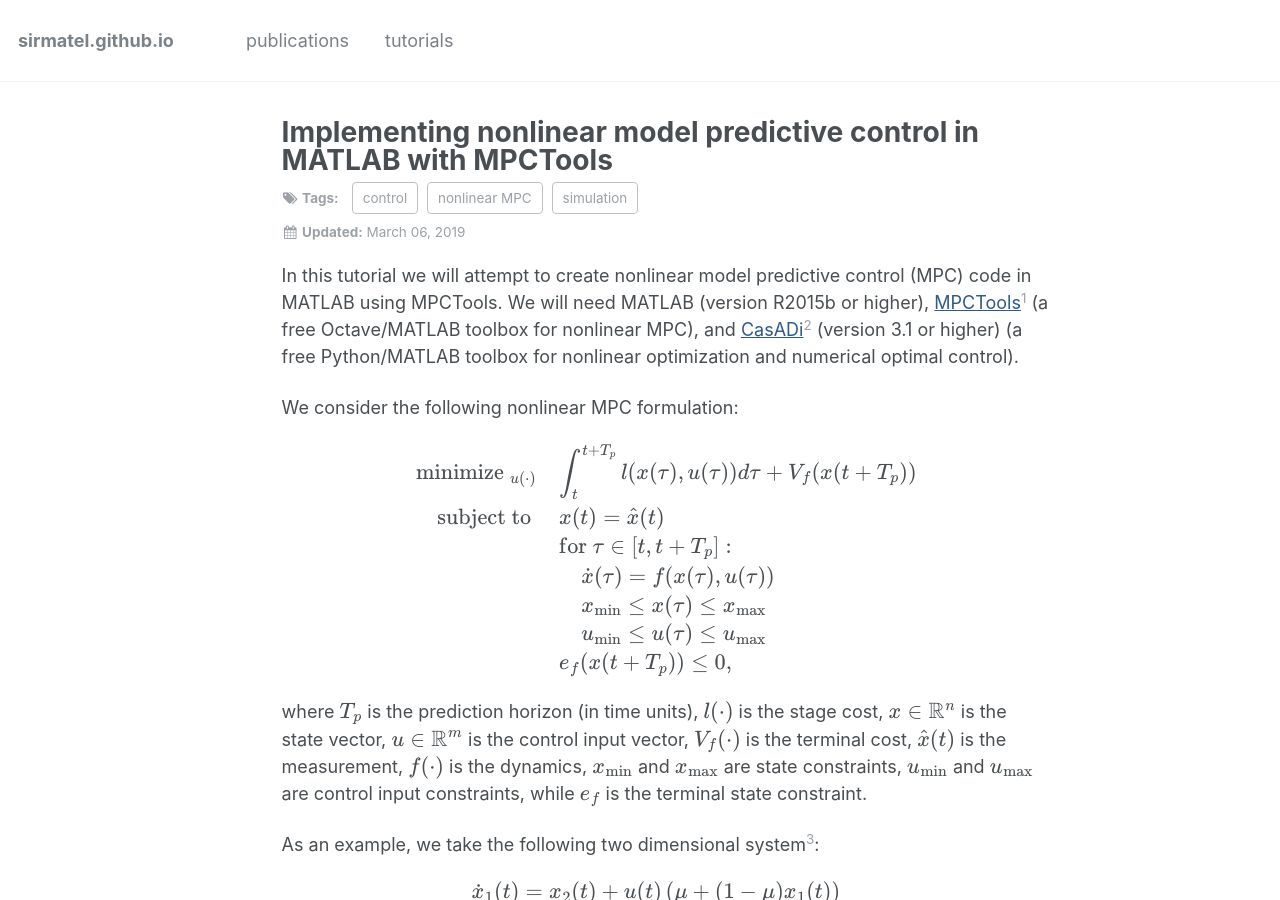
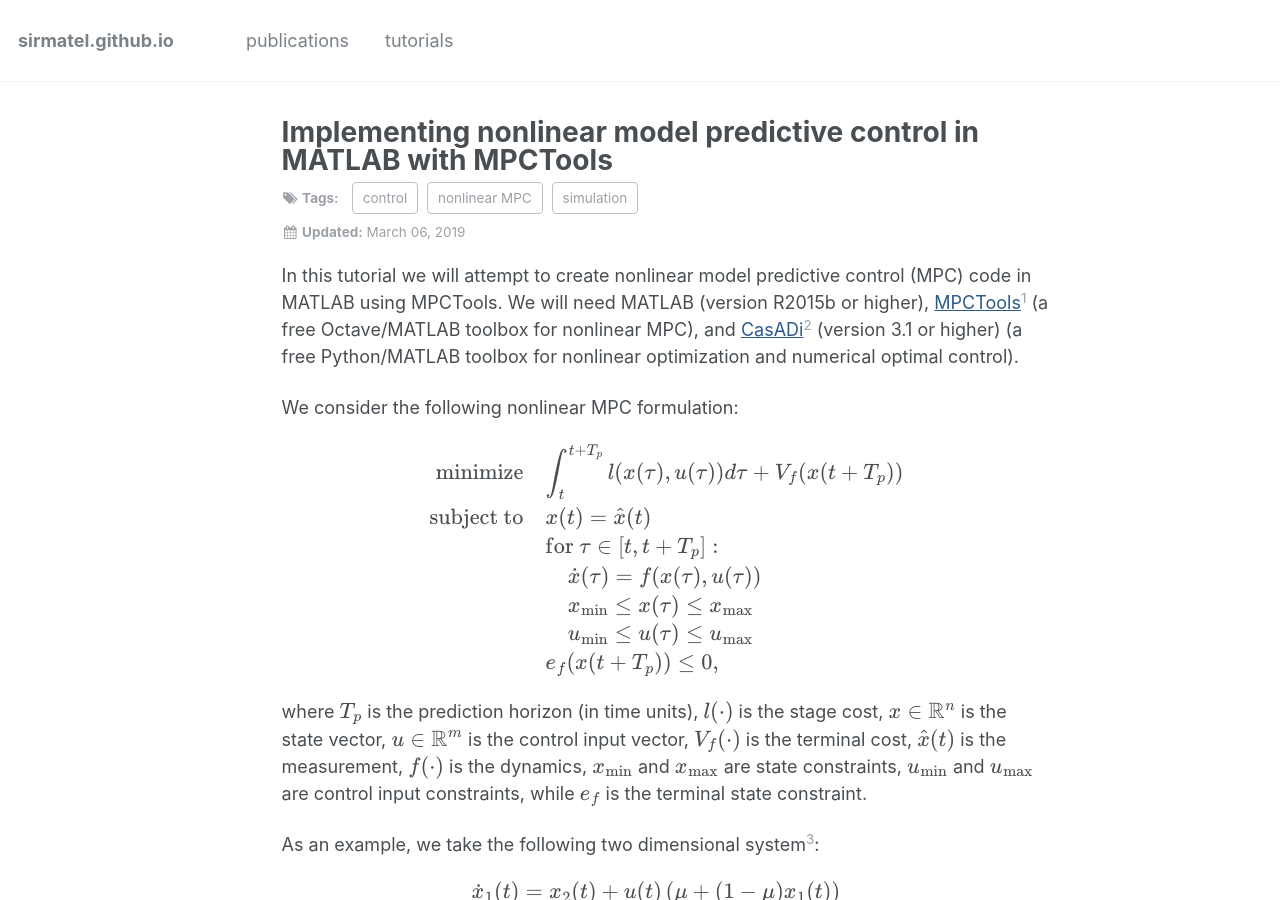
Before and after one commit to sirmatel/sirmatel.github.io, a Jekyll site: the page built from _posts/tutorials/2019-03-06-standardmpc.md, in a window 1280 px wide and 900 px high. Built offline with Jekyll 4.4.1, drawn with Linux system fonts in a browser that asks for light colours; formulas are drawn with MathJax 3; comment, search, counter and statistics services are not loaded; some of the changed lines change nothing that is shown; some of the changed text lies outside the part shown.

Commit message:
Update 2019-03-06-standardmpc.md

`````diff
--- a/_posts/tutorials/2019-03-06-standardmpc.md
+++ b/_posts/tutorials/2019-03-06-standardmpc.md
@@ -18,8 +18,8 @@
 
 $$
 \begin{aligned}
-\text{minimize }_{u(\cdot)} & \quad \int_{t}^{t+T_p}{l(x(\tau),u(\tau))d\tau} + V_f(x(t+T_p)) \\
-\text{subject to } & \quad x(t) = \hat{x}(t) \\
+\text{minimize} & \quad \int_{t}^{t+T_p}{l(x(\tau),u(\tau))d\tau} + V_f(x(t+T_p)) \\
+\text{subject to} & \quad x(t) = \hat{x}(t) \\
 & \quad \text{for } \tau \in [t, t+T_p]: \\
 & \qquad \dot{x}(\tau) = f(x(\tau),u(\tau)) \\
 & \qquad x_{\text{min}} \leq x(\tau) \leq x_{\text{max}} \\
@@ -94,8 +94,19 @@
 
 end
 ````
+Here the use of -Inf and Inf indicates that the state is unconstrained, while the control input is constrained as $$-2 \leq u(t) \leq 2$$.
 
+We can create a simulator object, that will act as the plant within the simulation, as follows:
+````matlab
+function d = create_simulator(d)
 
+    d.c.simulator = ...
+        d.c.mpc.getCasadiIntegrator(@define_dynamics, ...
+        d.p.T, [d.p.n_x, d.p.n_u], {'x', 'u'});
+
+end
+````
+Here the arguments are the dynamics $$f(\cdot)$$ (as defined in \path{define_dynamics.m}), ````a```` a
 
 [^Risbeck2016]: Risbeck, M. J., & Rawlings, J. B. (2016). MPCTools: Nonlinear model predictive control tools for CasADi.
 
`````
